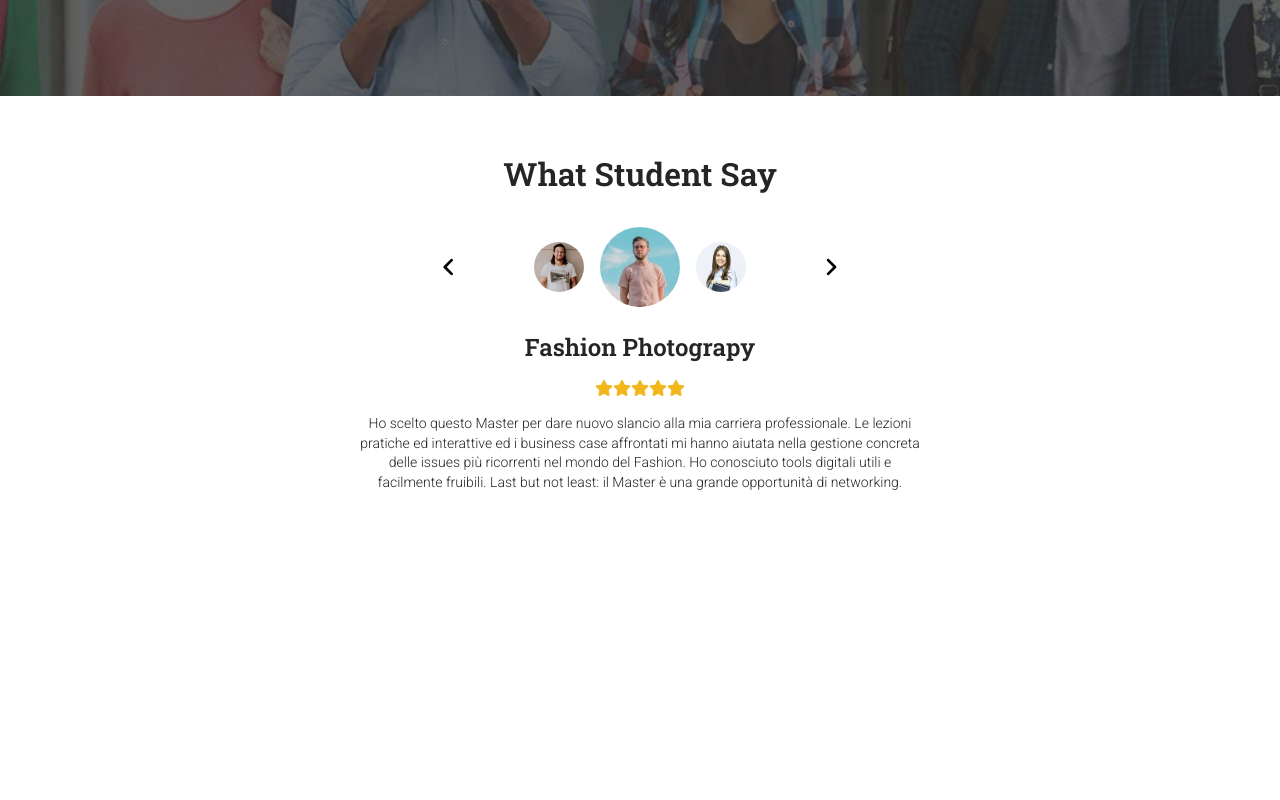
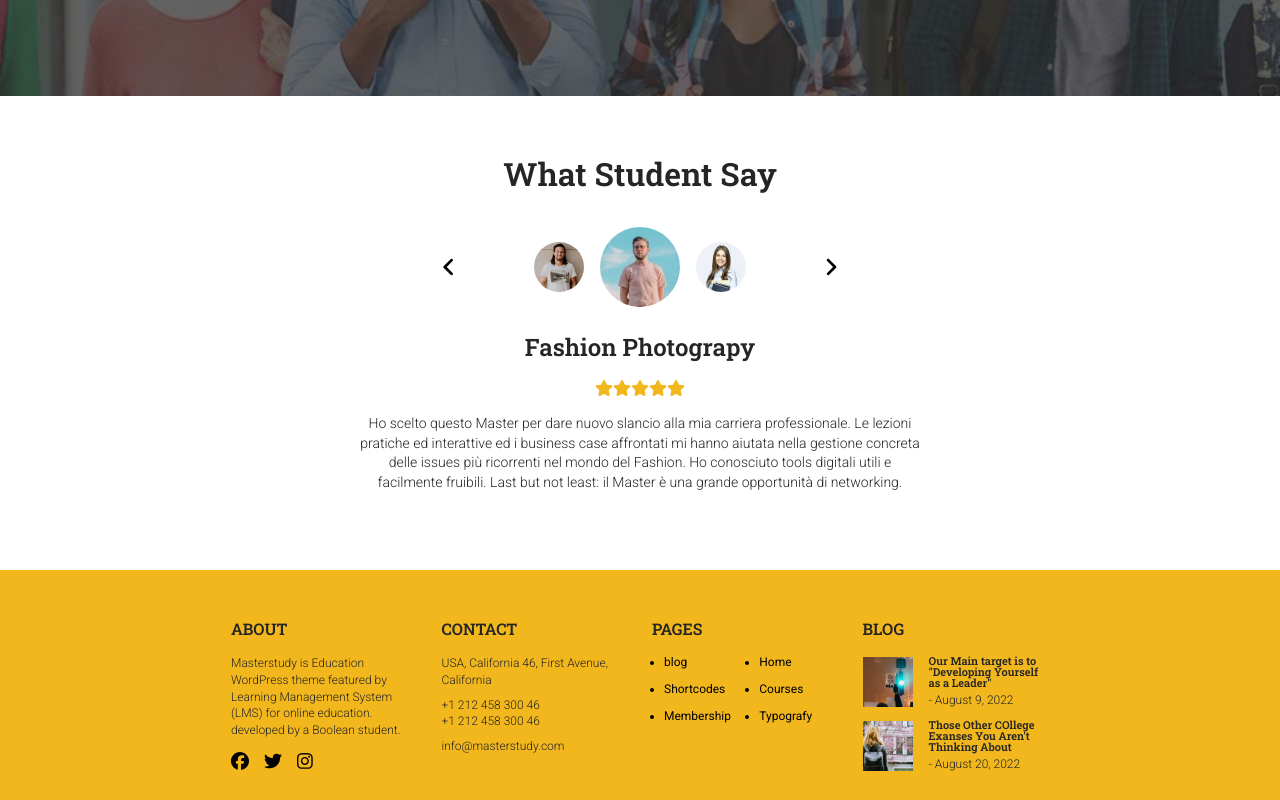
Before and after one commit to Garox7/proj-html-vuejs, a Vue app: page / in a window 1280 px wide. Shown: the part 3234-4034 px from the top of the page. Before the commit the page ends 3804 px from the top, so only its background shows below. Built offline with nearby package versions, Linux system fonts and the light colour scheme.

Commit message:
Footer addes

```diff
--- a/src/App.vue
+++ b/src/App.vue
@@ -6,7 +6,9 @@
     <MainApp
       :mainData="mainData"
     />
-    <FooterApp />
+    <FooterApp
+      :footerData="footerData"
+    />
   </div>
 </template>
 
@@ -247,6 +249,59 @@ export default {
           },
         ],
       },
+      footerData: {
+        first_column: {
+          title: 'ABOUT',
+          text: 'Masterstudy is Education WordPress theme featured by Learning Management System (LMS) for online education. developed by a Boolean student.',
+          social: [
+            {
+              social_ico: 'fa-brands fa-facebook',
+              href: '#!',
+            },
+            {
+              social_ico: 'fa-brands fa-twitter',
+              href: '#!',
+            },
+            {
+              social_ico: 'fa-brands fa-instagram',
+              href: '#!',
+            },
+          ],
+        },
+        second_column: {
+          title: 'CONTACT',
+          address: 'USA, California 46, First Avenue, California',
+          tel: '+1 212 458 300 46',
+          fax: '+1 212 357 375 24 46',
+          email: 'info@masterstudy.com',
+        },
+        third_column: {
+          title: 'PAGES',
+          links: [
+            'blog',
+            'Home',
+            'Shortcodes',
+            'Courses',
+            'Membership',
+            'Typografy',
+          ],
+        },
+        fourth_column: {
+          title: 'BLOG',
+          blogs: [
+            {
+              img: 'img/Blog1.jpeg',
+              title: 'Our Main target is to "Developing Yourself as a Leader"',
+              date: 'August 9, 2022',
+            },
+            {
+              img: 'img/Blog2.jpeg',
+              title: 'Those Other COllege Exanses You Aren\'t Thinking About',
+              date: 'August 20, 2022',
+            },
+          ],
+        },
+      },
     };
   },
 };
--- a/src/components/FooterApp.vue
+++ b/src/components/FooterApp.vue
@@ -1,13 +1,153 @@
 <template>
-  <div></div>
+  <footer>
+    <div class="container flex-row-center">
+      <div class="about">
+        <h4>{{ footerData.first_column.title }}</h4>
+        <p>{{ footerData.first_column.text }}</p>
+        <div class="social-icon">
+          <font-awesome-icon v-for="social in footerData.first_column.social"
+            :key="social.social_ico"
+            :icon="`${social.social_ico}`"
+            class="icon"
+          />
+        </div>
+      </div>
+      <div class="contact">
+        <h4>{{ footerData.second_column.title }}</h4>
+        <p>{{ footerData.second_column.address }}</p>
+        <p>{{ footerData.second_column.tel }}</p>
+        <p>{{ footerData.second_column.tel }}</p>
+        <p>{{ footerData.second_column.email }}</p>
+      </div>
+
+      <div class="pages">
+        <h4>{{ footerData.third_column.title }}</h4>
+        <ul class="link-list flex-row-center">
+          <li v-for="link in footerData.third_column.links"
+            :key="link"
+          >
+          {{ link }}</li>
+        </ul>
+      </div>
+
+      <div class="blog">
+        <h4>{{ footerData.fourth_column.title }}</h4>
+
+        <div v-for="blog in footerData.fourth_column.blogs"
+          :key="blog.title"
+          class="blog-preview flex-row-center">
+
+          <img :src="blog.img" :alt="blog.title">
+
+          <div class="blog-info flex-column-center">
+            <h5>{{ blog.title }}</h5>
+            <p>{{ '- ' + blog.date }}</p>
+          </div>
+
+        </div>
+      </div>
+    </div>
+  </footer>
 </template>
 
 <script>
 export default {
   name: 'FooterApp',
+  props: {
+    footerData: Object,
+  },
 };
 </script>
 
-<style>
+<style lang="scss" scoped>
+@import '@/assets/scss/variables';
+@import '@/assets/scss/reset';
 
+footer {
+  background-color: $buttercup;
+  height: 230px;
+  padding: 2rem;
+
+  .container {
+    gap: 1.5em;
+  }
+
+  h4 {
+    margin-bottom: 1rem;
+  }
+
+  p {
+    font-size: 12px;
+  }
+
+  .about {
+    flex: 1 1 25%;
+    height: 100%;
+
+    p {
+      margin-bottom: .8rem;
+    }
+
+    .icon {
+      font-size: 18px;
+      margin-right: 15px;
+      cursor: pointer;
+      transition: all .2s ease-in-out;
+
+      &:hover {
+        color: $white;
+      }
+    }
+  }
+
+  .contact {
+    flex: 1 1 25%;
+    height: 100%;
+
+    p:nth-child(2), p:nth-child(4) {
+      margin-bottom: .5rem;
+    }
+  }
+
+  .pages {
+    flex: 1 1 25%;
+    height: 100%;
+
+    .link-list {
+      flex-wrap: wrap;
+      align-items: flex-start;
+      gap: .8rem 1rem;
+      margin-left: 12px;
+
+      li {
+        flex: 1 1 calc(100% / 2 - 1rem);
+        list-style: disc;
+        font-size: 12px;
+      }
+    }
+  }
+
+  .blog {
+    flex: 1 1 25%;
+    height: 100%;
+    .blog-preview{
+      gap: 1rem;
+      margin-bottom: 10px;
+
+      img {
+        max-width: 50px;
+      }
+
+      .blog-info {
+        align-items: flex-start;
+
+        h5 {
+          font-size: 11px;
+          line-height: 1;
+          margin-bottom: 4px;
+        }
+      }
+    }
+  }
+}
 </style>
```
Also changed, not shown: public/img/blog1.jpeg (added), public/img/blog2.jpeg (added).
